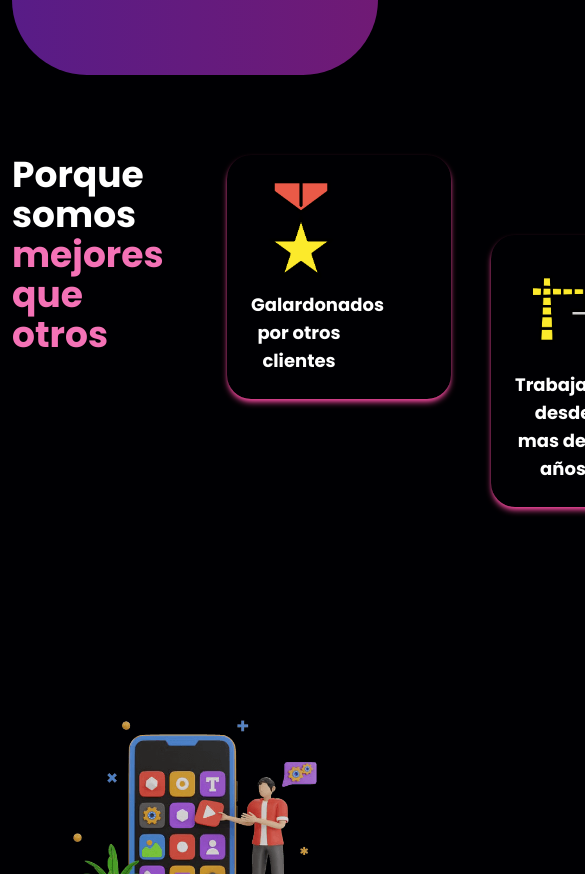
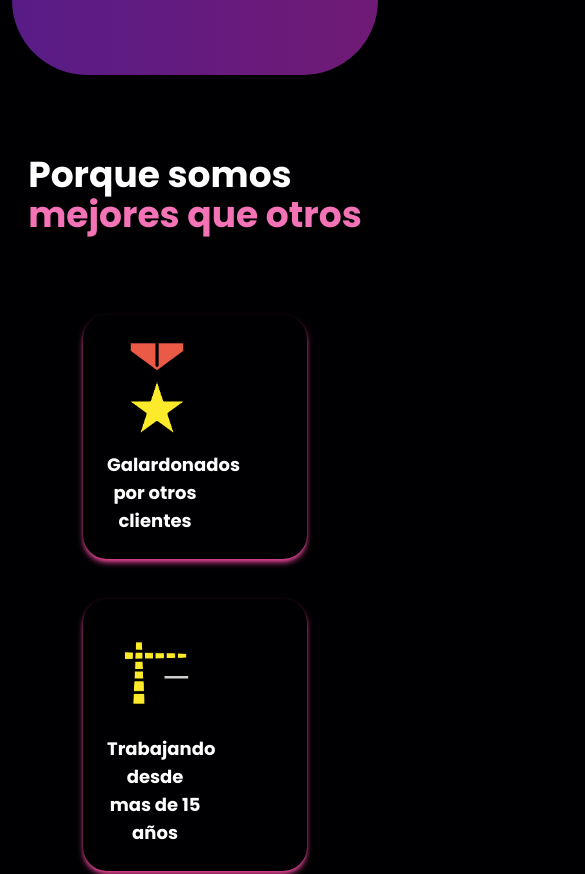
Before and after one commit to bm-jsms/spa-framer-motion, a Next.js app: page / in a window 390 px wide. Shown: the part 1050-1924 px from the top of the page, 585 px wide, since content can reach past the window. Built offline with nearby package versions, Linux system fonts and the light colour scheme.

Commit message:
Features mobile error

```diff
--- a/src/components/Features/Features.data.ts
+++ b/src/components/Features/Features.data.ts
@@ -9,7 +9,7 @@ export const dataFeatures = [
 		id: 2,
 		image: 'construction',
 		text: 'Trabajando desde mas de 15 años',
-		additionalClass: 'mt-20',
+		additionalClass: 'max-lg:mt-0 mt-20',
 	},
 	{
 		id: 3,
--- a/src/components/Features/Features.tsx
+++ b/src/components/Features/Features.tsx
@@ -7,7 +7,7 @@ const Features = () => {
 	return (
 		<div
 			id='features'
-			className='grid grid-cols-2 gap-16 my-20 md:grid-cols-4 md:py-56'
+			className='grid grid-cols-1 gap-16 my-20 md:grid-cols-1 md:py-56 lg:grid-cols-4 max-lg:justify-items-center'
 		>
 			<div>
 				<h2 className='mb-4 text-4xl font-bold'>
@@ -16,7 +16,7 @@ const Features = () => {
 					<span className='text-pink-400'> mejores que otros</span>
 				</h2>
 			</div>
-			<div className='flex flex-direction-column gap-10'>
+			<div className='flex flex-col lg:flex-row xl:flex-row gap-10'>
 				{dataFeatures.map(({ id, image, text, additionalClass }) => (
 					<MotionT key={id}>
 						<div key={id}>
```
